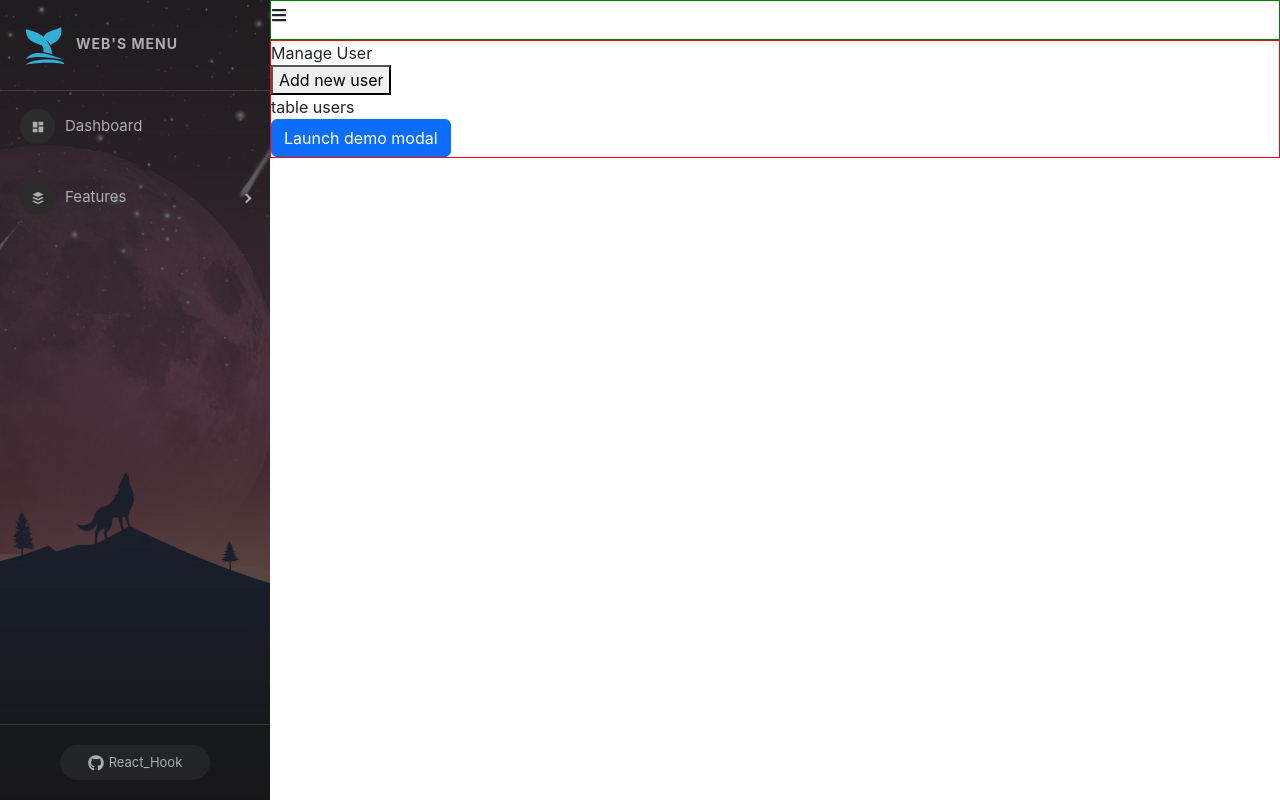
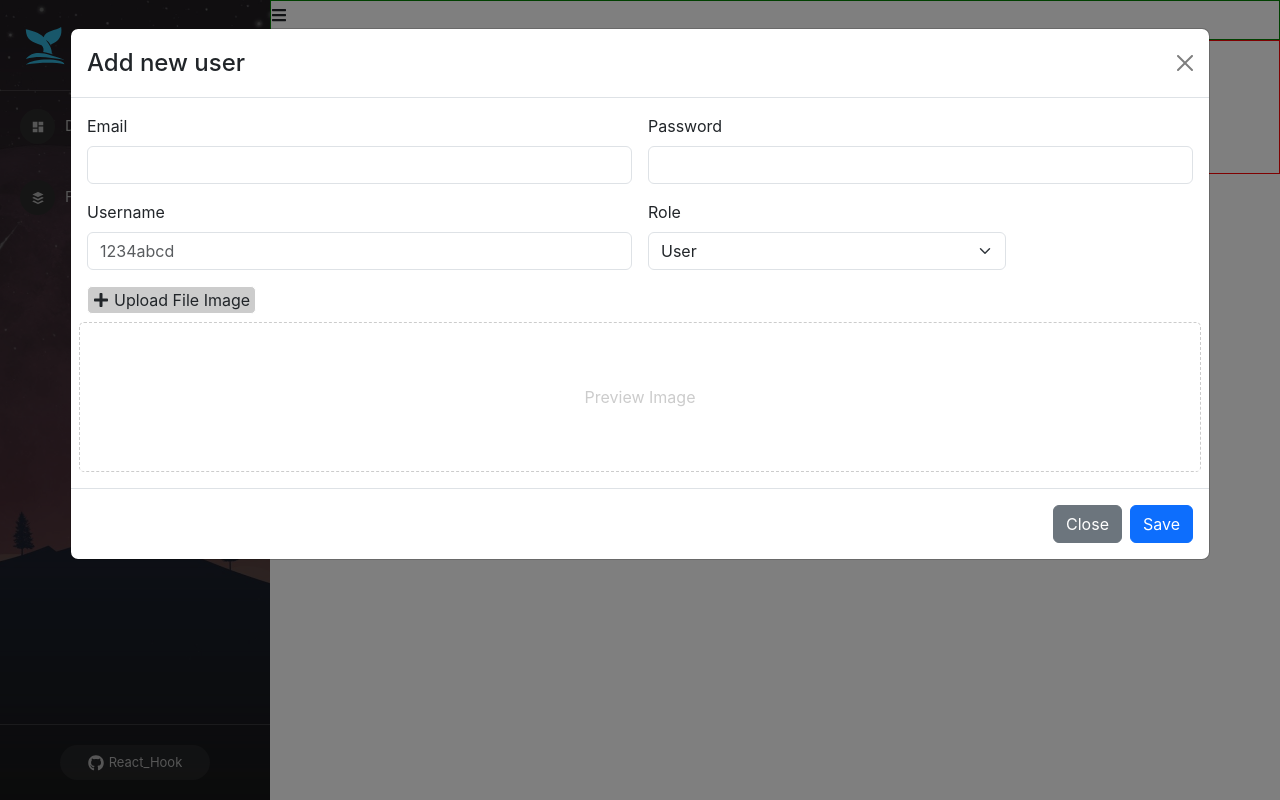
Before and after one commit to hyynee04/React_Hook, a React (Create React App) app: page /admin/manage-user in a window 1280 px wide. Both pictures are taken after a click on the button "Add new user". Built offline with nearby package versions, Linux system fonts and the light colour scheme.

Commit message:
API Create new user

```diff
--- a/src/App.scss
+++ b/src/App.scss
@@ -52,7 +52,7 @@ body {
   }
   .homepage-container {
     .homepage-content {
-      padding: 100px;
+      padding: 100px 0 100px 150px;
       width: 40%;
       position: relative;
       display: flex;
@@ -60,6 +60,7 @@ body {
       gap: 30px;
 
       .title-1 {
+        width: 80%;
         font-size: 50px;
         font-weight: 350;
       }
--- a/src/components/Admin/Content/ManageUser.js
+++ b/src/components/Admin/Content/ManageUser.js
@@ -1,20 +1,32 @@
 import ModalCreateUser from "./ModalCreateUser";
-import './ManageUser.scss'
+import './ManageUser.scss';
+import { FaPlus } from "react-icons/fa";
+import { useState } from "react";
+
 const ManageUser = (props) => {
+    const [showModalCreateUser, setShowModalCreateUser] = useState(false)
     return (
         <div className="manage-user-container">
             <div className="title">
                 Manage User
             </div>
             <div className="user-content">
-                <div>
-                    <button>Add new user</button>
+                <div className="btn-add-new">
+                    <button
+                        className="btn-add"
+                        onClick={() => setShowModalCreateUser(true)}
+                    >
+                        <FaPlus size={"0.8em"} />
+                        Add new user
+                    </button>
                 </div>
-                <div>
+                <div className="table-users-container">
                     table users
-
                 </div>
-                <ModalCreateUser />
+                <ModalCreateUser
+                    show={showModalCreateUser}
+                    setShow={setShowModalCreateUser}
+                />
             </div>
         </div>
     )
--- a/src/components/Admin/Content/ManageUser.scss
+++ b/src/components/Admin/Content/ManageUser.scss
@@ -1,6 +1,27 @@
 .manage-user-container {
+    padding: 10px;
+    .title {
+        font-weight: 600;
+        font-size: 20px;
+
+    }
     .user-content {
+        .btn-add-new {
+            margin: 15px 0;
+            button {
+                border: none;
+                border-radius: 5px;
+                background-color: #31AFD4;
+                display: flex;
+                align-items: center;
+                gap: 5px;
+                padding: 2px 5px;
 
+                &:hover {
+                    background-color: #3cbee6;
+                }
+            }
+        }
     }
 }
 
@@ -13,6 +34,7 @@
         justify-content: center;
         align-items: center;
         color: #ccc;
+        margin-top: 0;
 
         img {
             max-width: 100%;
@@ -24,13 +46,15 @@
         display: flex;
         align-items: center;
         gap: 5px;
-        border: 1px solid #ccc;
+        border: 1px solid white;
         width: fit-content;
         padding: 1px 5px;
         border-radius: 5px;
+        background: #ccc;
 
         &:hover {
-            background: #ccc;
+            border-color: #ccc;
+            background: white;
         }
     }
 }
--- a/src/components/Admin/Content/ModalCreateUser.js
+++ b/src/components/Admin/Content/ModalCreateUser.js
@@ -2,32 +2,60 @@ import { useState } from 'react';
 import Button from 'react-bootstrap/Button';
 import Modal from 'react-bootstrap/Modal';
 import { FaPlus } from "react-icons/fa";
+import axios from 'axios';
 
-const ModalCreateUser = () => {
-    const [show, setShow] = useState(false);
-
-    const handleClose = () => setShow(false);
-    const handleShow = () => setShow(true);
+const ModalCreateUser = (props) => {
+    const { show, setShow } = props;
+    const handleClose = () => {
+        setShow(false);
+        setEmail("");
+        setPassword("");
+        setUsername("");
+        setRole("USER");
+        setImage("");
+        setPreviewImage("");
+    }
 
     const [email, setEmail] = useState("");
     const [password, setPassword] = useState("");
     const [username, setUsername] = useState("");
-    const [role, setRole] = useState("User");
+    const [role, setRole] = useState("USER");
     const [image, setImage] = useState("");
     const [previewImage, setPreviewImage] = useState("");
+
     const handleUploadImage = (event) => {
-        if(event.target && event.target.files && event.target.files[0]) {
+        if (event.target && event.target.files && event.target.files[0]) {
             setPreviewImage(URL.createObjectURL(event.target.files[0]))
             setImage(event.target.files[0])
         }
     }
 
+    const handleSubmitCreateUser = async() => {
+        //validate
+
+        //call API
+        // let data = {
+        //     email: email,
+        //     password: password,
+        //     username: username,
+        //     role: role,
+        //     userImage: image
+        // }
+        // console.log(">> ", data)
+
+        const data = new FormData();
+        data.append('email', email);
+        data.append('password', password);
+        data.append('username', username);
+        data.append('role', role);
+        data.append('userImage', image);
+
+        let res = await axios.post('http://localhost:8081/api/v1/participant', data)
+        console.log(">>> check res ", res)
+    }
+
     return (
         <>
-            <Button variant="primary" onClick={handleShow}>
-                Launch demo modal
-            </Button>
-
             <Modal
                 show={show}
                 onHide={handleClose}
@@ -70,9 +98,13 @@ const ModalCreateUser = () => {
                         </div>
                         <div className="col-md-4">
                             <label className="form-label">Role</label>
-                            <select className="form-select" onChange={(event) => setRole(event.target.value)}>
-                                <option value="User">User</option>
-                                <option value="Admin">Admin</option>
+                            <select
+                                className="form-select"
+                                onChange={(event) => setRole(event.target.value)}
+                                value={role}
+                            >
+                                <option value="USER">User</option>
+                                <option value="ADMIN">Admin</option>
                             </select>
                         </div>
                         <div className="col-md-12">
@@ -101,7 +133,7 @@ const ModalCreateUser = () => {
                     <Button variant="secondary" onClick={handleClose}>
                         Close
                     </Button>
-                    <Button variant="primary" onClick={handleClose}>
+                    <Button variant="primary" onClick={() => handleSubmitCreateUser()}>
                         Save
                     </Button>
                 </Modal.Footer>
```
Also changed, not shown: src/components/Admin/SideBar.js (+5 -5 lines).
